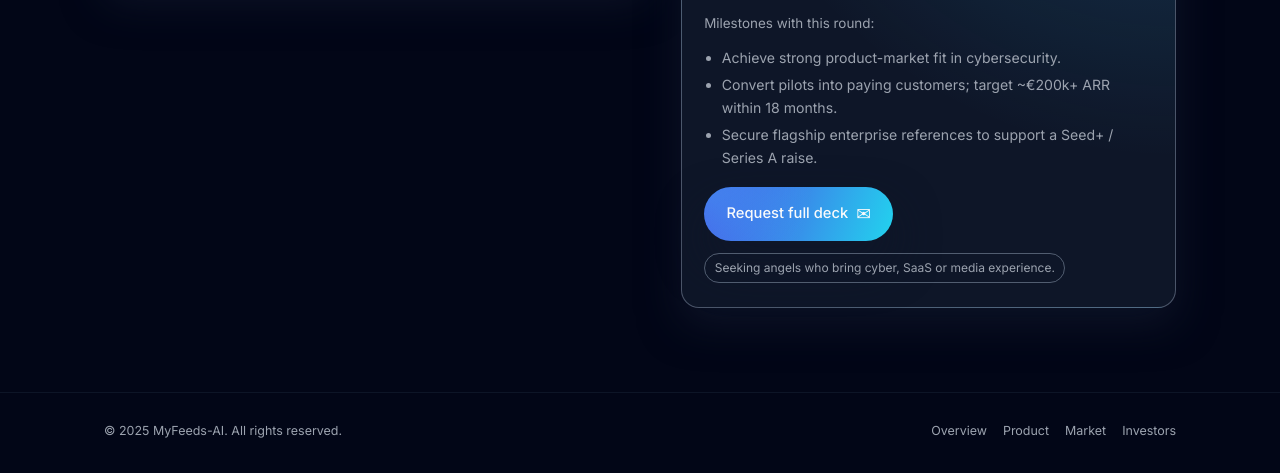
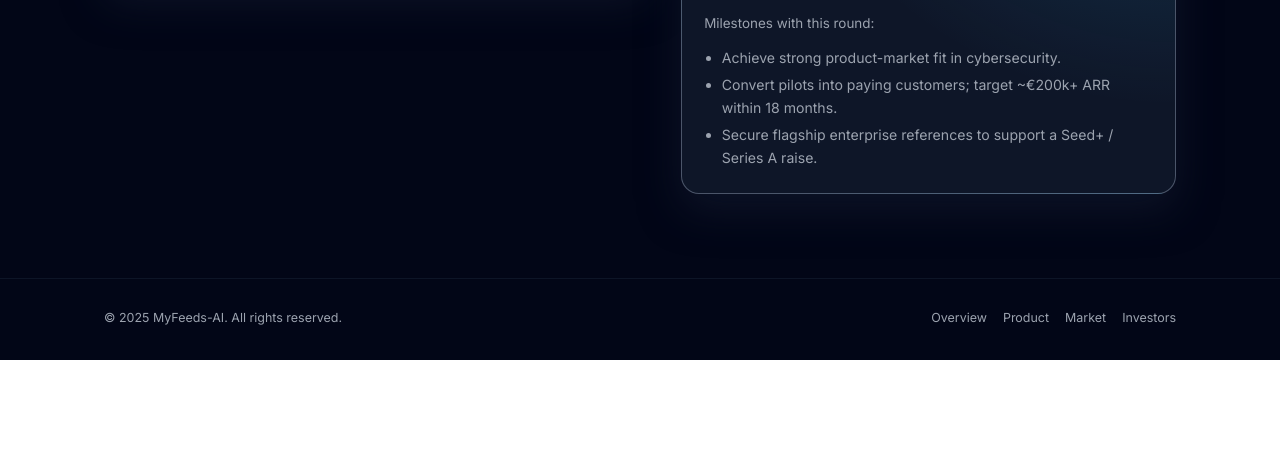
Before and after one commit to the-cyber-boardroom/MyFeeds-AI__Investor_Relations, a plain HTML site: page index.html in a window 1280 px wide. Shown: the part 3387-3860 px from the top of the page. After the commit the page ends 3747 px from the top, so only its background shows below. Drawn offline with Linux system fonts and the light colour scheme.

Commit message:
Remove commented investor CTA from index.html
Removed commented-out investor call-to-action section.

```diff
--- a/index.html
+++ b/index.html
@@ -1288,13 +1288,14 @@
               </ul>
             </div>
 
-            <div class="investor-cta">
+            <!--<div class="investor-cta">
               <a href="mailto:dinis.cruz@owasp.org?subject=MyFeeds-AI%20Investor%20Intro" class="btn-primary">
                 <span>Request full deck</span>
                 <span class="icon">✉</span>
               </a>
               <span class="pill-soft">Seeking angels who bring cyber, SaaS or media experience.</span>
-            </div>
+            </div>-->
+
           </div>
         </div>
       </div>
```
